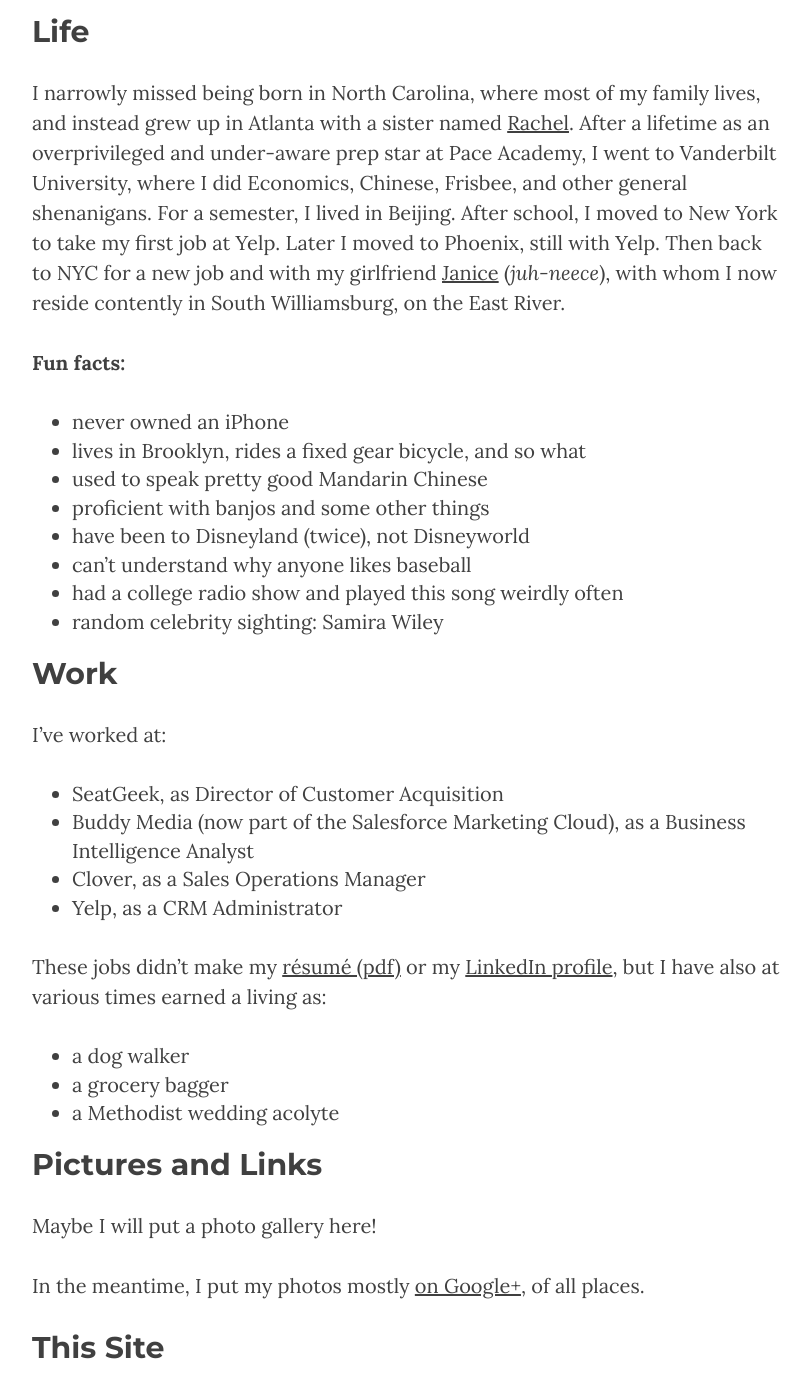
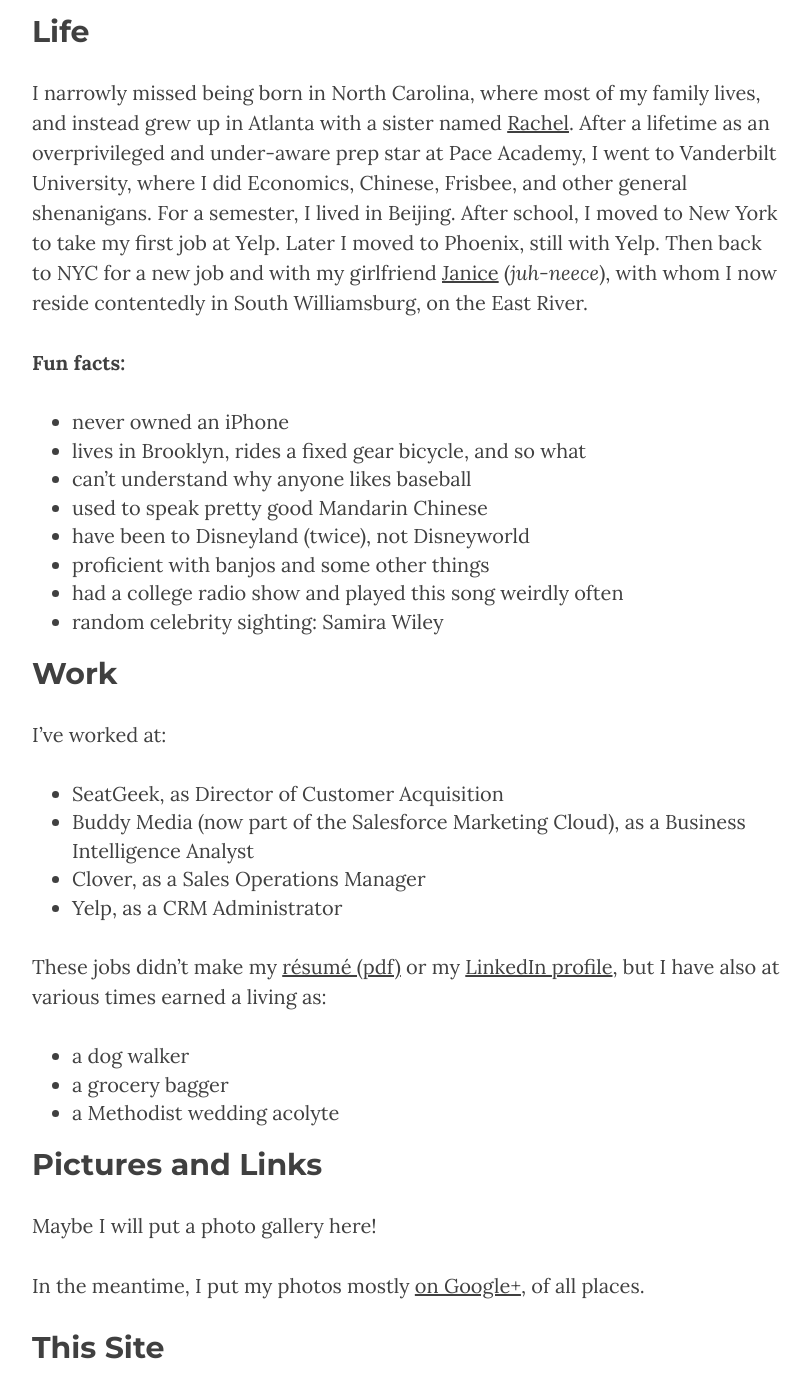
Before and after one commit to clarkbk/clarkbk.github.io, a Jekyll site: the page built from about.md, in a window 1280 px wide and 1400 px high, scrolled down 453 px. Shown: the whole window, without its empty margins (233-1044 px from the left). Built offline with Jekyll 4.4.1, drawn with Linux system fonts in a browser that asks for light colours; nearby versions of some CDN libraries; Markdown is read by kramdown in place of the engine named in the settings; some of the changed text lies outside the part shown.

Commit message:
minor tweaks to about.md

```diff
--- a/about.md
+++ b/about.md
@@ -11,16 +11,16 @@
 
 ## Life
 
-I narrowly missed being born in North Carolina, where most of my family lives, and instead grew up in Atlanta with a sister named [Rachel](https://www.facebook.com/profile.php?id=2717269). After a lifetime as an overprivileged and under-aware prep star at Pace Academy, I went to Vanderbilt University, where I did Economics, Chinese, Frisbee, and other general shenanigans. For a semester, I lived in Beijing. After school, I moved to New York to take my first job at Yelp. Later I moved to Phoenix, still with Yelp. Then back to NYC for a new job and with my girlfriend [Janice](https://www.facebook.com/janice.bacuetes) (*juh-neece*), with whom I now reside contently in South Williamsburg, on the East River.
+I narrowly missed being born in North Carolina, where most of my family lives, and instead grew up in Atlanta with a sister named [Rachel](https://www.facebook.com/profile.php?id=2717269). After a lifetime as an overprivileged and under-aware prep star at Pace Academy, I went to Vanderbilt University, where I did Economics, Chinese, Frisbee, and other general shenanigans. For a semester, I lived in Beijing. After school, I moved to New York to take my first job at Yelp. Later I moved to Phoenix, still with Yelp. Then back to NYC for a new job and with my girlfriend [Janice](https://www.facebook.com/janice.bacuetes) (*juh-neece*), with whom I now reside contentedly in South Williamsburg, on the East River.
 
 **Fun facts:**
 
 * never owned an iPhone
 * lives in Brooklyn, rides a fixed gear bicycle, and so what
+* can't understand why anyone likes baseball
 * used to speak pretty good Mandarin Chinese
+* have been to Disneyland (twice), not Disneyworld
 * proficient with banjos and some other things
-* have been to Disneyland (twice), not Disneyworld
-* can't understand why anyone likes baseball
 * had a college radio show and played [this song](https://www.youtube.com/watch?v=U55hXetSKSQ) weirdly often
 * random celebrity sighting: <span id="celeb_sighting">Alec Baldwin</span>
 
@@ -73,4 +73,4 @@
 * [GitHub](https://github.com/clarkbk/clarkbk.github.io) for version control, and easy deployment to…
 * [GitHub Pages](https://pages.github.com/) for simple, free web hosting
 * [Jekyll](https://github.com/jekyll/jekyll) for easy templating and markdown things
-* [Grayscale](http://startbootstrap.com/template-overviews/grayscale/) theme from [Start Bootstrap](http://startbootstrap.com/) for helping me to "visually express my personal brand"
+* [Grayscale](http://startbootstrap.com/template-overviews/grayscale/) and [Clean Blog](http://startbootstrap.com/template-overviews/clean-blog/) themes from [Start Bootstrap](http://startbootstrap.com/) for "visually enhancing my personal brand"
```
